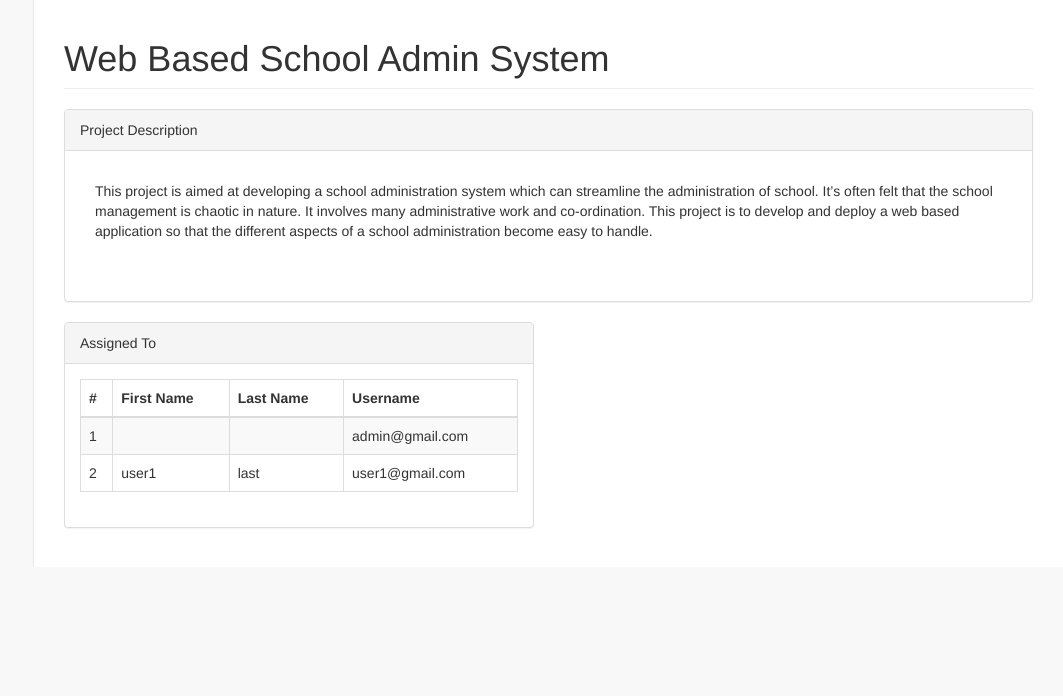
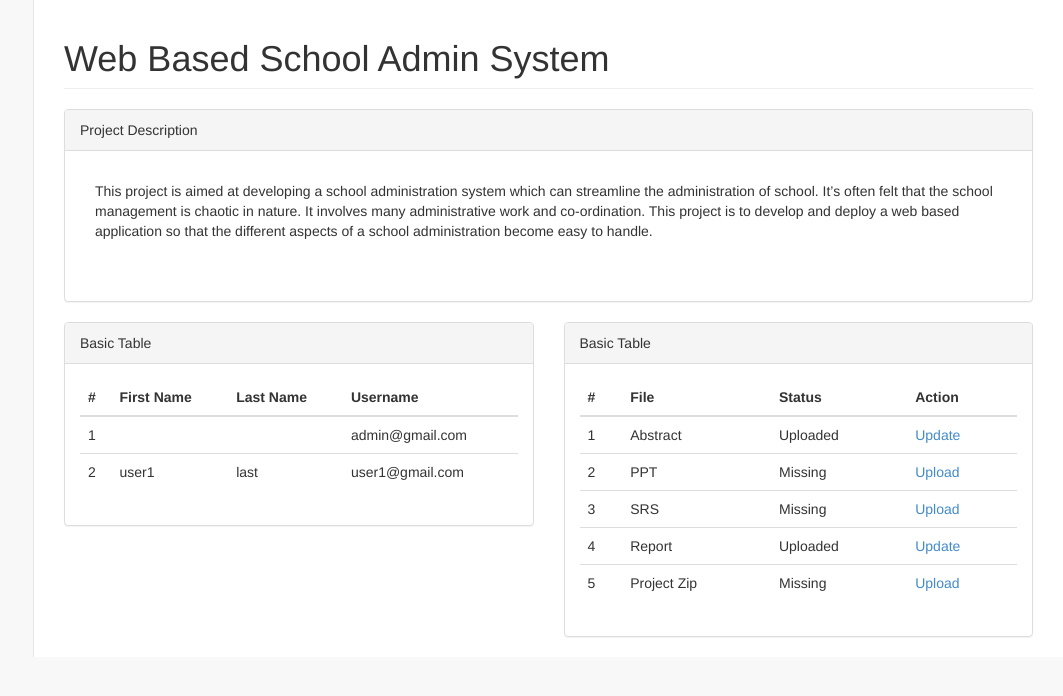
Before and after one commit to jainj2305/Quiz, a Django app: a page that uses projects/templates/projects/view.html in a window 1280 px wide. Shown: the part 52-748 px from the top of the page, without its empty margins (217-1280 px from the left). Run offline with Django 3.2, Linux system fonts and the light colour scheme; a user stored in the database is signed in; data comes from the database, SQL or seed files in the repository; both versions use the stored data as it was after the commit; some libraries are stand-ins or nearby versions.

Commit message:
Submit project feature added

```diff
--- a/Quiz/urls.py
+++ b/Quiz/urls.py
@@ -15,7 +15,8 @@ Including another URLconf
 """
 from django.contrib import admin
 from django.urls import path
-
+from django.conf import settings
+from django.conf.urls.static import static
 from django.urls import include
 
 admin.site.site_header = "SPM administration"
@@ -28,4 +29,4 @@ urlpatterns = [
     path('accounts/', include('allauth.urls')),
     path("", include("QuizApp.urls")),
     path("project/", include("projects.urls")),
-]
+] + static(settings.MEDIA_URL, document_root=settings.MEDIA_ROOT)
--- /dev/null
+++ b/projects/forms.py
@@ -0,0 +1,5 @@
+from django import forms
+
+class UploadFileForm(forms.Form):
+    title = forms.CharField(max_length=50)
+    file = forms.FileField(widget=forms.ClearableFileInput(attrs={'multiple': True}))
--- a/projects/models.py
+++ b/projects/models.py
@@ -8,7 +8,22 @@ class Project(models.Model):
     title = models.CharField(max_length=255)
     description = RichTextUploadingField()
     allocated_to = models.ManyToManyField(settings.AUTH_USER_MODEL, blank=True)
+    user_friendly_url = models.SlugField(null=False, blank=False, unique=True)
 
-    user_friendly_url = models.SlugField(null=False, blank=False, unique=True)
     def __str__(self) -> str:
         return self.title
+
+class RequiredProjectFile(models.Model):
+    file_name = models.CharField(max_length=100, unique=True)
+
+    def __str__(self) -> str:
+        return self.file_name
+
+class UploadedProjectFile(models.Model):
+    project = models.ForeignKey(Project, on_delete=models.CASCADE)
+    file_name = models.ForeignKey(RequiredProjectFile, on_delete=models.CASCADE)
+    file = models.FileField()
+    uploaded_by = models.ForeignKey(settings.AUTH_USER_MODEL, on_delete=models.DO_NOTHING)
+
+    def __str__(self) -> str:
+        return self.project.title + " -> " + self.file_name.file_name
--- a/projects/templates/projects/view.html
+++ b/projects/templates/projects/view.html
@@ -34,12 +34,12 @@
         <div class="col-lg-6">
             <div class="panel panel-default">
                 <div class="panel-heading">
-                    Assigned To
+                    Basic Table
                 </div>
                 <!-- /.panel-heading -->
                 <div class="panel-body">
                     <div class="table-responsive">
-                        <table class="table table-striped table-bordered table-hover">
+                        <table class="table">
                             <thead>
                                 <tr>
                                     <th>#</th>
@@ -66,6 +66,46 @@
             </div>
             <!-- /.panel -->
         </div>
+        <div class="col-lg-6">
+            <div class="panel panel-default">
+                <div class="panel-heading">
+                    Basic Table
+                </div>
+                <!-- /.panel-heading -->
+                <div class="panel-body">
+                    <div class="table-responsive">
+                        <table class="table">
+                            <thead>
+                                <tr>
+                                    <th>#</th>
+                                    <th>File</th>
+                                    <th>Status</th>
+                                    <th>Action</th>
+                                </tr>
+                            </thead>
+                            <tbody>
+                                {% for key, value in uploaded_file.items %}
+                                <tr>
+                                    <td>{{ forloop.counter }}</td>
+                                    <td>{{key}}</td>
+                                    {% if value %}
+                                        <td>Uploaded</td>
+                                        <td><a class="btn-link" href="{% url 'upload_project_files' project.user_friendly_url key %}">Update</a></td>
+                                    {% else %}
+                                        <td>Missing</td>
+                                        <td><a class="btn-link" href="{% url 'upload_project_files' project.user_friendly_url key %}">Upload</a></td>
+                                    {% endif %}
+                                </tr>
+                                {% endfor %}
+                            </tbody>
+                        </table>
+                    </div>
+                    <!-- /.table-responsive -->
+                </div>
+                <!-- /.panel-body -->
+            </div>
+            <!-- /.panel -->
+        </div>
     </div>
 </div>
 {% endblock %}
--- a/projects/urls.py
+++ b/projects/urls.py
@@ -3,4 +3,5 @@ from . import views
 
 urlpatterns = [
     path('<str:url>', views.view, name="view_project"),
+    path('<str:url>/<str:file_name>/upload', views.upload_project_files, name="upload_project_files")
 ]
--- a/projects/views.py
+++ b/projects/views.py
@@ -1,13 +1,52 @@
-from projects.models import Project
+from django.http import HttpResponse, HttpResponseRedirect
+from projects.models import Project, RequiredProjectFile, UploadedProjectFile
 from django.shortcuts import render
+from django.core.files.storage import FileSystemStorage
 
 # Create your views here.
 
 def view(request, url):
     project = Project.objects.get(user_friendly_url = url)
     users = project.allocated_to.all()
+    requiredProjectFiles = RequiredProjectFile.objects.all()
+    uploaded_file = dict()
+    for requiredProjectFile in requiredProjectFiles:
+        try:
+            uploadedProjectFile = UploadedProjectFile.objects.get(file_name = requiredProjectFile, project = project)
+            uploaded_file[requiredProjectFile.file_name] = uploadedProjectFile.file_name
+        except:
+            uploaded_file[requiredProjectFile.file_name] = None
     context = {
         'project' : project,
         'users' : users,
+        'uploaded_file' : uploaded_file
     }
     return render(request, "projects/view.html", context)
+
+def upload_project_files(request, url, file_name):
+    project = Project.objects.get(user_friendly_url = url)
+    requiredProjectFile = RequiredProjectFile.objects.get(file_name = file_name)
+    try:
+        uploadedProjectFile = UploadedProjectFile.objects.get(file_name = requiredProjectFile, project = project)
+    except:
+        uploadedProjectFile = None
+    context = {
+        'project' : project,
+        'file_name' : file_name,
+        'uploadedProjectFile' : uploadedProjectFile
+    }
+    if request.method == 'POST':
+        fs = FileSystemStorage()
+        if request.FILES.get('file', False):
+            file = request.FILES['file']
+            filename = fs.save(url+'/'+file_name+'/'+file.name, file)
+            if uploadedProjectFile:
+                uploadedProjectFile.file_name = fs.url(filename)
+            else:
+                uploadedProjectFile = UploadedProjectFile.objects.create(file_name=requiredProjectFile,
+                                                    project = project,
+                                                    file = filename,
+                                                    uploaded_by = request.user)
+            uploadedProjectFile.save()
+        return HttpResponseRedirect('/project/'+url)
+    return render(request, "projects/upload_file.html", context)
```
Also changed, not shown: projects/admin.py (+14 -2 lines), projects/templates/projects/upload.html (added, +20 -0 lines), projects/templates/projects/upload_file.html (added, +34 -0 lines), QuizApp/migrations/0009_fileupload.py (added), QuizApp/migrations/0010_delete_fileupload.py (added), db.sqlite3, projects/migrations/0002_projectdata.py (added), projects/migrations/0003_auto_20220217_1617.py (added), 5 other files.
